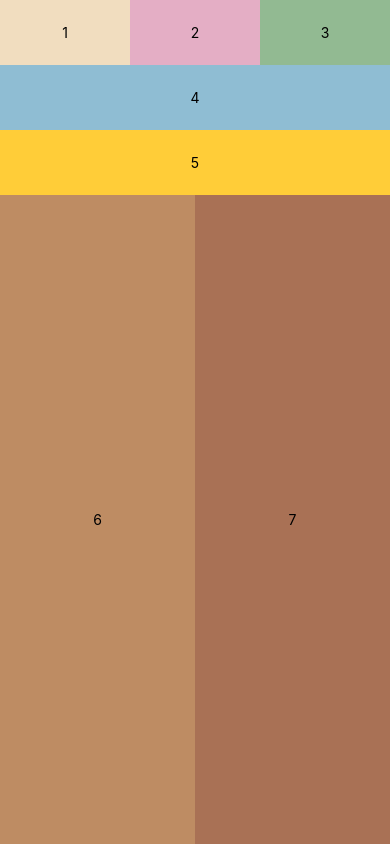
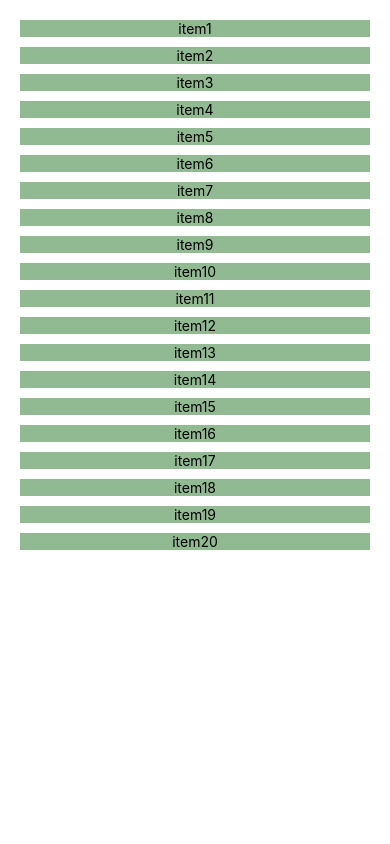
Before and after one commit to ellenle26/codealong-reactnative, a React Native app: screen / in a window 390 px wide. Built offline with nearby package versions, Linux system fonts and the light colour scheme.

Commit message:
create scrollview list and add item when refresh

```diff
--- a/App.js
+++ b/App.js
@@ -1,36 +1,56 @@
-import { StatusBar } from 'expo-status-bar';
-import { StyleSheet, Text, View, SafeAreaView } from "react-native";
+import { StyleSheet, Text, View, SafeAreaView, ScrollView, RefreshControl } from "react-native";
+import React from 'react';
 
 const App = () => {
 
+  const [list, setList] = React.useState([
+      { id: 1, name: "item1" },
+      { id: 2, name: "item2" },
+      { id: 3, name: "item3" },
+      { id: 4, name: "item4" },
+      { id: 5, name: "item5" },
+      { id: 6, name: "item6" },
+      { id: 7, name: "item7" },
+      { id: 8, name: "item8" },
+      { id: 9, name: "item9" },
+      { id: 10, name: "item10" },
+      { id: 11, name: "item11" },
+      { id: 12, name: "item12" },
+      { id: 13, name: "item13" },
+      { id: 14, name: "item14" },
+      { id: 15, name: "item15" },
+      { id: 16, name: "item16" },
+      { id: 17, name: "item17" },
+      { id: 18, name: "item18" },
+      { id: 19, name: "item19" },
+      { id: 20, name: "item20" },
+  ]);
+  const [refreshing, setRefreshing] = React.useState(false);
+
+  const onRefresh = () => {
+    setRefreshing(true);
+    setList([...list, { id: Math.random(), name: "newItem added"}]);
+    setRefreshing(false);
+  }
+
+
   return (
     <SafeAreaView style={styles.container}>
-      <View style={styles.wrapper1}>
-        <View style={styles.view1}>
-          <Text>1</Text>
-        </View>
-        <View style={styles.view2}>
-          <Text>2</Text>
-        </View>
-        <View style={styles.view3}>
-          <Text>3</Text>
-        </View>
-      </View>
-      <View style={styles.view4}>
-        <Text>4</Text>
-      </View>
-      <View style={styles.view5}>
-        <Text>5</Text>
-      </View>
-      <View style={styles.wrapper2}>
-        <View style={styles.view6}>
-          <Text>6</Text>
-        </View>
-        <View style={styles.view7}>
-          <Text>7</Text>
-        </View>
-      </View>
-      <StatusBar style="auto" />
+      <ScrollView style={styles.wrapper} refreshControl={
+        <RefreshControl
+          refreshing={refreshing}
+          onRefresh={onRefresh}
+          colors="blue"
+        />
+      }>
+        {list.map((item) => {
+          return (
+            <View key={item.id} style={styles.item}>
+              <Text>{item.name}</Text>
+            </View>
+          );
+        })}
+      </ScrollView>
     </SafeAreaView>
   );
 }
@@ -39,67 +59,21 @@ export default App;
 
 const styles = StyleSheet.create({
   container: {
-    flex: 1,
-    backgroundColor: "#000",
-    alignItems: "center",
-    justifyContent: "center",
+    backgroundColor: "#fff",
+  },
+  wrapper: {
+    padding: 10,
   },
   text: {
     color: "#fff",
     fontSize: 20,
   },
-  wrapper1: {
+  item: {
     flex: 1,
-    width: "100%",
-    flexDirection: "row",
-  },
-  view1: {
-    flex: 1,
-    backgroundColor: "#F1DDBF",
-    justifyContent: "center",
-    alignItems: "center",
-  },
-  view2: {
-    flex: 1,
-    backgroundColor: "#E4AEC5",
-    justifyContent: "center",
-    alignItems: "center",
-  },
-  view3: {
-    flex: 1,
+    height: 50,
     backgroundColor: "#92BA92",
     justifyContent: "center",
     alignItems: "center",
-  },
-  view4: {
-    flex: 1,
-    width: "100%",
-    backgroundColor: "#8FBDD3",
-    justifyContent: "center",
-    alignItems: "center",
-  },
-  view5: {
-    flex: 1,
-    width: "100%",
-    backgroundColor: "#FFCD38",
-    justifyContent: "center",
-    alignItems: "center",
-  },
-  wrapper2: {
-    flex: 10,
-    width: "100%",
-    flexDirection: "row",
-  },
-  view6: {
-    flex: 1,
-    backgroundColor: "#BE8C63",
-    justifyContent: "center",
-    alignItems: "center",
-  },
-  view7: {
-    flex: 1,
-    backgroundColor: "#A97155",
-    justifyContent: "center",
-    alignItems: "center",
+    marginBottom: 10
   },
 });
```
